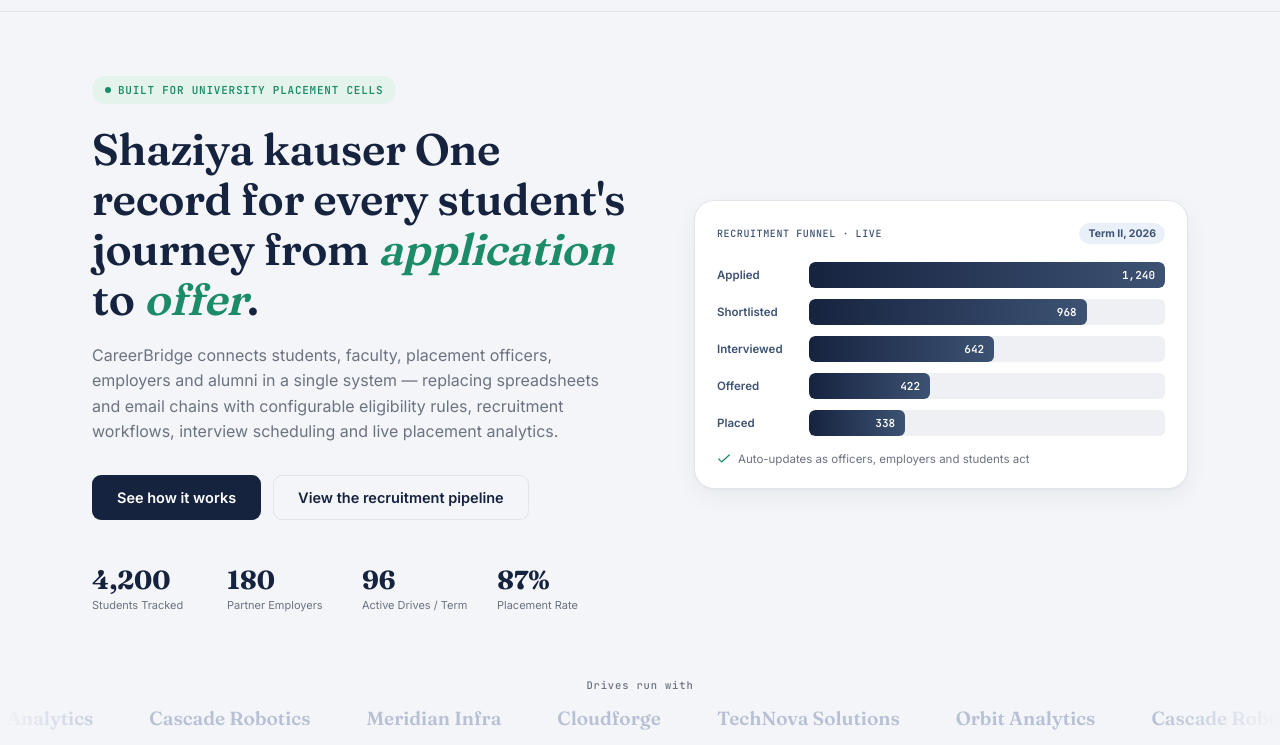
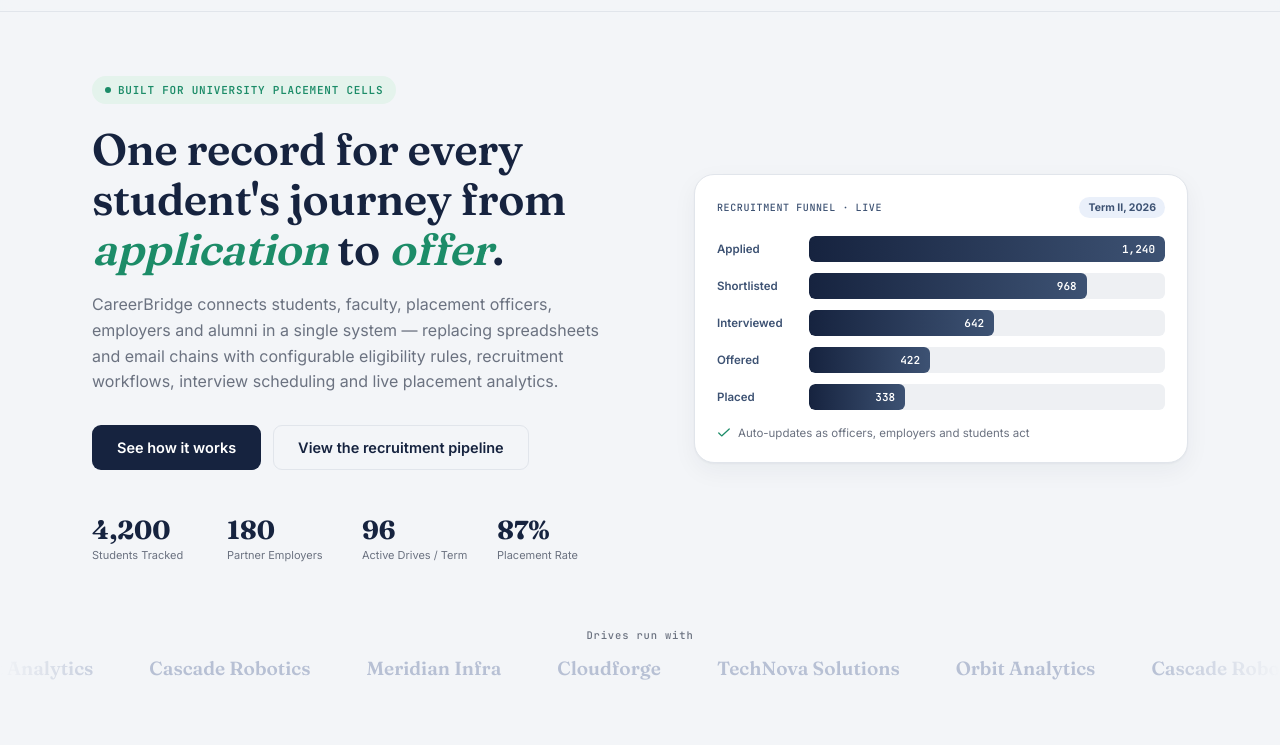
Before and after one commit to shaziyakhann/CareerBridge, a website: page index.html in a window 1280 px wide. Shown: the part 55-800 px from the top of the page. Drawn offline with Linux system fonts and the light colour scheme.

Commit message:
Update index.html

```diff
--- a/index.html
+++ b/index.html
@@ -50,7 +50,7 @@
       <div class="eyebrow-tag">
         <span class="dot"></span> BUILT FOR UNIVERSITY PLACEMENT CELLS
       </div>
-      <h1>Shaziya kauser One record for every student's journey from <span class="hl">application</span> to <span class="hl">offer</span>.</h1>
+      <h1> One record for every student's journey from <span class="hl">application</span> to <span class="hl">offer</span>.</h1>
       <p class="hero-sub">
         CareerBridge connects students, faculty, placement officers, employers and alumni in a single
         system — replacing spreadsheets and email chains with configurable eligibility rules, recruitment
```
